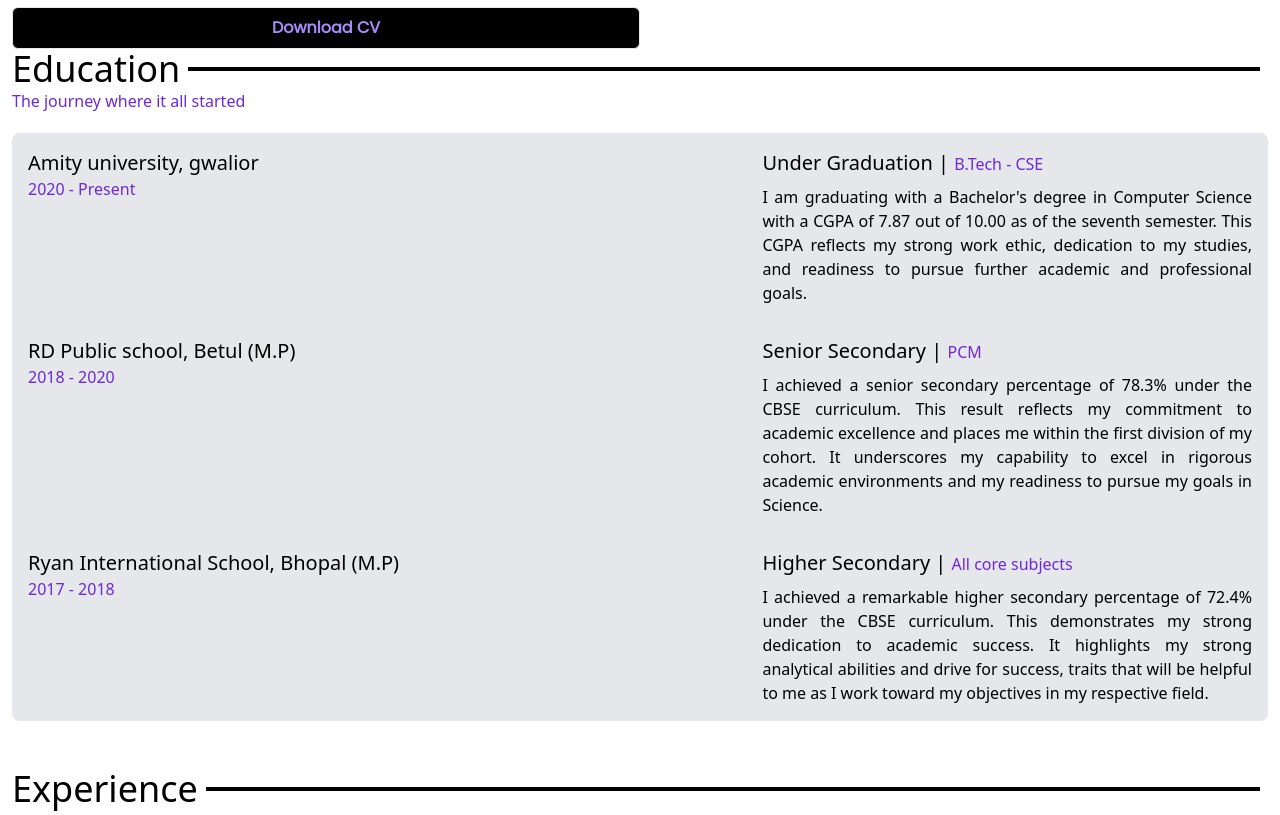
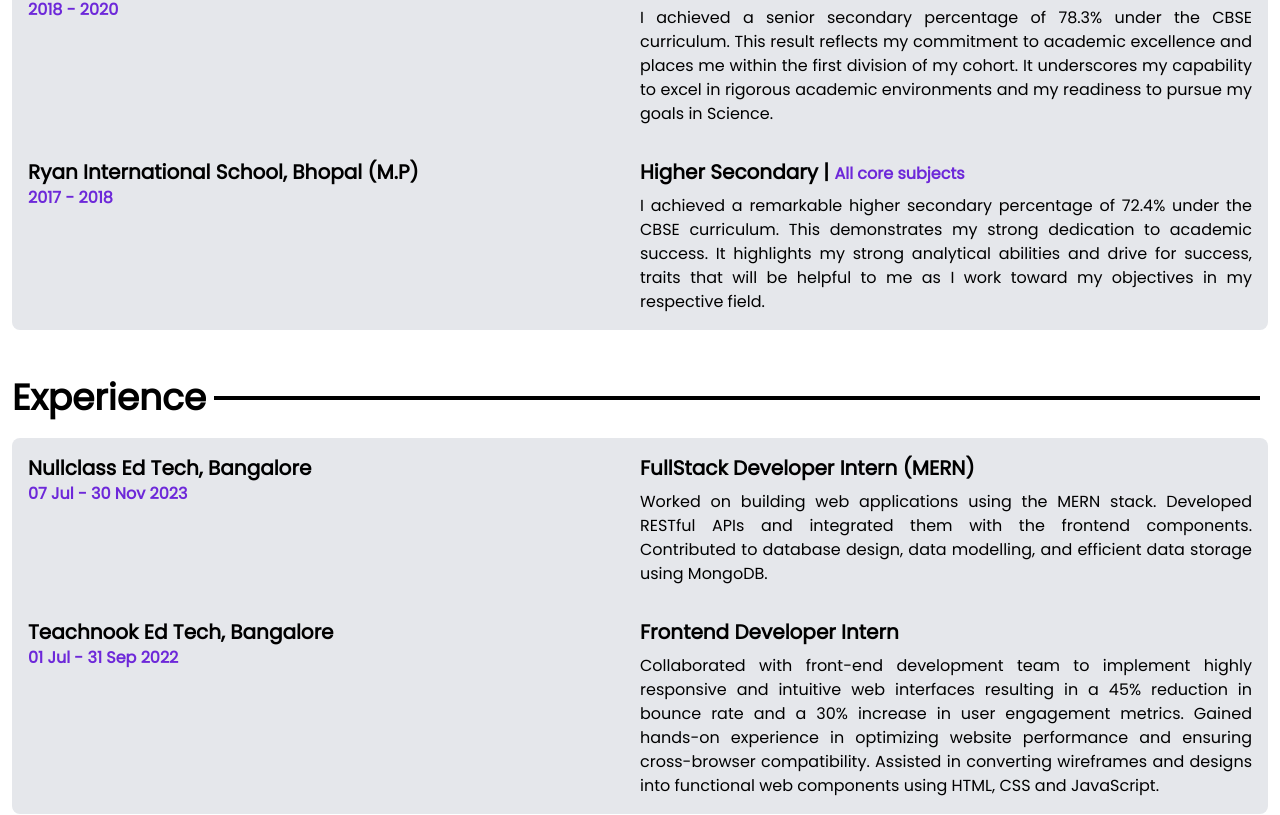
Before and after one commit to Rutuza/Vite-Portfolio, a React (Vite) app: page /about in a window 1280 px wide. Shown: the part 950-1765 px from the top of the page. Built offline with nearby package versions, Linux system fonts and the light colour scheme.

Commit message:
responsive about page (done)

```diff
--- a/src/pages/About.jsx
+++ b/src/pages/About.jsx
@@ -14,13 +14,13 @@
     <div className="px-3">
       <center className="text-4xl font-bold italic m-5">About Me</center>
 
-      <section className="max-sm:text-justify max-sm:p-3">
+      <section className="max-sm:text-justify max-sm:p-3 font-pop lg:flex lg:justify-between lg:items-center">
         <div className="max-sm:py-6 max-sm:my-5">
           <img src={pfp} alt="" srcset="" />
         </div>
 
-        <div className="font-pop max-sm:grid max-sm:grid-flow-row max-sm:justify-center max-sm:items-center">
-          <div className="content">
+        <div className="font-pop max-sm:grid max-sm:grid-flow-row max-sm:justify-center max-sm:items-center sm:py-8 lg:w-1/2 lg:gap-2">
+          <div className="sm:text-justify">
             I am a Final year, Computer Science student at Amity University
             Madhya Pradesh, Gwalior. I have strong passion for Web
             Development, UI/UX Designing and Database. I get to combine my
@@ -40,7 +40,7 @@
             </ul>
           </div>
           <div>
-            <button type="button" className="font-bold w-1/2 bg-black text-violet-400 text-center hover:bg-transparent hover:text-violet-900  hover:font-medium hover:border-black hover:border-2 border rounded-md p-2 max-sm:m-auto max-sm:block max-sm:w-3/4">Download CV</button>
+            <button type="button" className="block m-auto font-bold w-1/2 bg-black text-violet-400 text-center hover:bg-transparent hover:text-violet-900  hover:font-medium hover:border-black hover:border-2 border rounded-md p-2 max-sm:w-3/4">Download CV</button>
           </div>
         </div>
 
@@ -48,23 +48,23 @@
 
 {/* Education section */}
 
-      <section className="max-sm:relative">
-        <div className="flex items-center">
+      <section className="relative font-pop" >
+        <div className="flex items-center max-sm:relative">
           <div className="text-4xl font-medium text-left max-sm:text-3xl">Education</div>
           <div className="mx-2 w-full h-0 border-2 border-black "></div>
         </div>
 
-        <div className="m-0 text-violet-700 text-base max-sm:float-right max-sm:text-xs max-sm:absolute max-sm:right-2 max-sm:top-6">The journey where it all started</div>
+        {/* <div className="m-0 text-violet-700 text-base max-sm:float-right max-sm:text-xs max-sm:absolute max-sm:right-2 max-sm:top-0">The journey where it all started</div> */}
 
         <div className="mt-5 bg-gray-200 rounded-lg"> {/* container*/}
 
-          <div className="p-4 flex justify-between max-sm:grid max-sm:grid-flow-row max-sm:gap-4 "> {/* amity*/}
-            <div className="font-medium">
+          <div className="p-4 justify-between grid grid-flow-row max-sm:grid max-sm:grid-flow-row max-sm:gap-4 sm:grid sm:grid-flow-row sm:gap-4 md:flex md:flex-row md:justify-between"> {/* amity*/}
+            <div className="font-semibold">
               <div className="text-xl max-sm:text-2xl">Amity university, gwalior</div>
               <div className="text-violet-700">2020 - Present</div>
             </div>
-            <div className="w-2/5 max-sm:w-fit">
-              <div className="text-xl font-medium">
+            <div className="w-2/5 max-sm:w-fit sm:w-fit md:w-1/2">
+              <div className="text-xl font-semibold">
                 Under Graduation | <span className="text-violet-700 text-base">B.Tech - CSE</span>
               </div>
               <div className="text-justify mt-2">
@@ -75,13 +75,13 @@
 
          {/* rd 12th*/}
 
-          <div className="p-4 flex justify-between max-sm:grid max-sm:grid-flow-row max-sm:gap-4">  {/* rd */}
-            <div className="font-medium">
+          <div className="p-4 flex justify-between max-sm:grid max-sm:grid-flow-row max-sm:gap-4 sm:grid sm:grid-flow-row sm:gap-4 md:flex md:flex-row md:justify-between">  {/* rd */}
+            <div className="font-semibold">
               <div className="text-xl max-sm:text-2xl">RD Public school, Betul (M.P)</div>
               <div className="text-violet-700">2018 - 2020</div>
             </div>
-            <div className="w-2/5 max-sm:w-fit">
-              <div className="text-xl font-medium">
+            <div className="w-2/5 max-sm:w-fit sm:w-fit md:w-1/2">
+              <div className="text-xl font-semibold">
                 Senior Secondary | <span className="text-violet-700 text-base">PCM</span>
               </div>
               <div className="text-justify mt-2">
@@ -92,13 +92,13 @@
 
           {/* ryan */}
 
-          <div className="p-4 flex justify-between max-sm:grid max-sm:grid-flow-row max-sm:gap-4">  {/* ryan */}
-            <div className="font-medium">
+          <div className="p-4 flex justify-between max-sm:grid max-sm:grid-flow-row max-sm:gap-4 sm:grid sm:grid-flow-row sm:gap-4 md:flex md:flex-row md:justify-between">  {/* ryan */}
+            <div className="font-semibold">
               <div className="text-xl max-sm:text-2xl">Ryan International School, Bhopal (M.P)</div>
               <div className="text-violet-700">2017 - 2018</div>
             </div>
-            <div className="w-2/5 max-sm:w-fit">
-              <div className="text-xl font-medium">
+            <div className="w-2/5 max-sm:w-fit sm:w-fit md:w-1/2">
+              <div className="text-xl font-semibold">
                 Higher Secondary | <span className="text-violet-700 text-base">All core subjects</span>
               </div>
               <div className="text-justify mt-2">
@@ -113,21 +113,21 @@
 
       {/* Experience section */}
 
-      <section className="py-12">
+      <section className="py-12 font-pop">
       <div className="flex items-center">
-          <div className="text-4xl font-medium text-left">Experience</div>
+          <div className="text-4xl font-semibold text-left">Experience</div>
           <div className="mx-2 w-full h-0 border-2 border-black"></div>
         </div>
 
         <div className="mt-5 bg-gray-200 rounded-lg "> {/* container*/}
 
-          <div className="p-4 flex justify-between max-sm:grid max-sm:grid-flow-row max-sm:gap-4"> {/* MERN internship*/}
-            <div className="font-medium">
+          <div className="p-4 flex justify-between max-sm:grid max-sm:grid-flow-row max-sm:gap-4 sm:grid sm:grid-flow-row sm:gap-4 md:flex md:flex-row md:justify-between"> {/* MERN internship*/}
+            <div className="font-semibold">
               <div className="text-xl">Nullclass Ed Tech, Bangalore</div>
               <div className="text-violet-700">07 Jul - 30 Nov 2023</div>
             </div>
-            <div className="w-2/5 max-sm:w-fit">
-              <div className="text-xl font-medium">
+            <div className="w-2/5 max-sm:w-fit sm:w-fit md:w-1/2">
+              <div className="text-xl font-semibold">
                 FullStack Developer Intern (MERN)
               </div>
               <div className="text-justify mt-2">
@@ -139,13 +139,13 @@
 
          {/* teachnook */}
 
-          <div className="p-4 flex justify-between max-sm:grid max-sm:grid-flow-row max-sm:gap-4">  {/* teachnook internship*/}
-            <div className="font-medium">
+          <div className="p-4 flex justify-between max-sm:grid max-sm:grid-flow-row max-sm:gap-4 sm:grid sm:grid-flow-row sm:gap-4 md:flex md:flex-row md:justify-between">  {/* teachnook internship*/}
+            <div className="font-semibold">
               <div className="text-xl">Teachnook Ed Tech, Bangalore</div>
               <div className="text-violet-700">01 Jul - 31 Sep 2022</div>
             </div>
-            <div className="w-2/5 max-sm:w-fit">
-              <div className="text-xl font-medium">
+            <div className="w-2/5 max-sm:w-fit sm:w-fit md:w-1/2">
+              <div className="text-xl font-semibold">
                 Frontend Developer Intern
               </div>
               <div className="text-justify mt-2">
```
